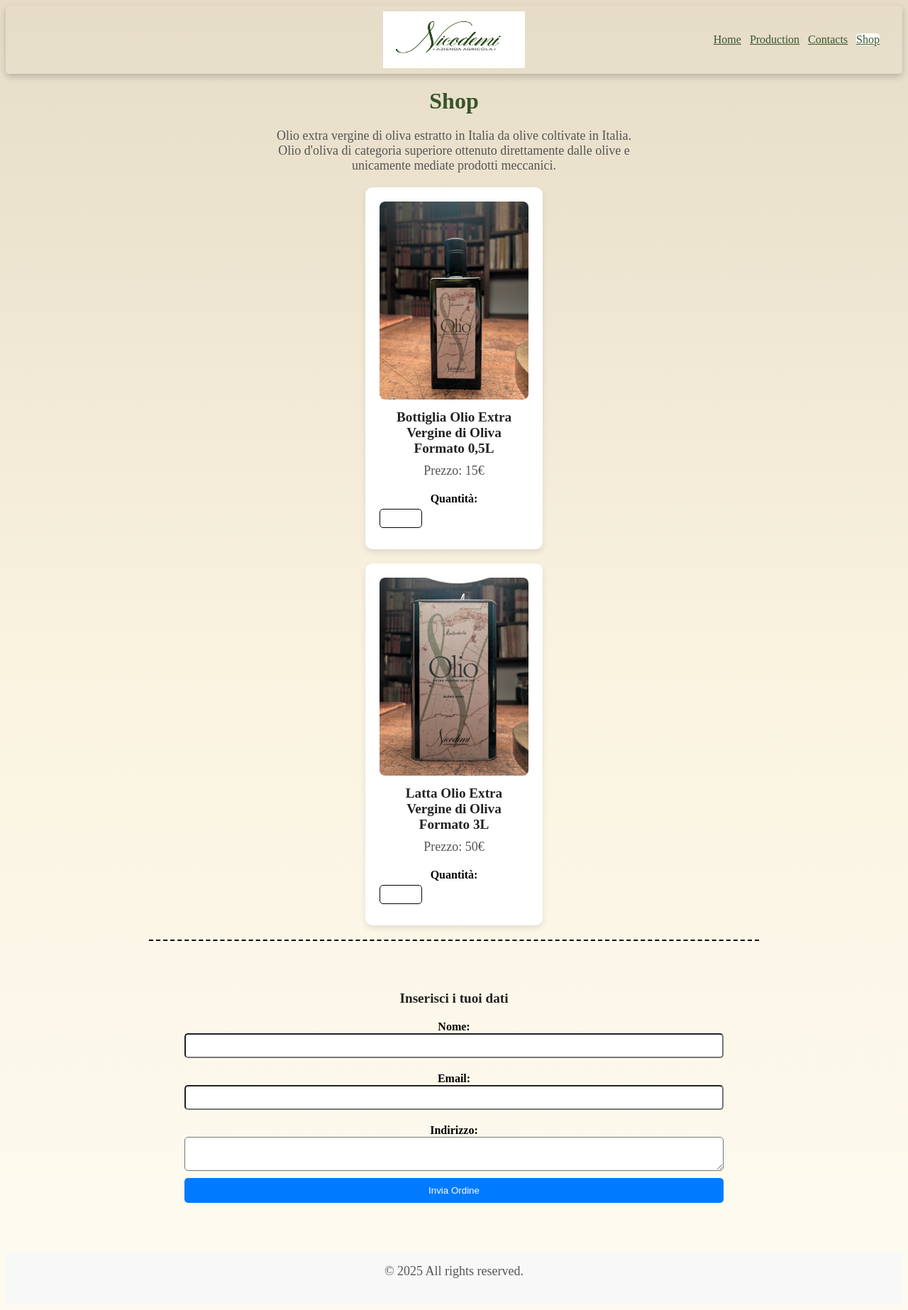
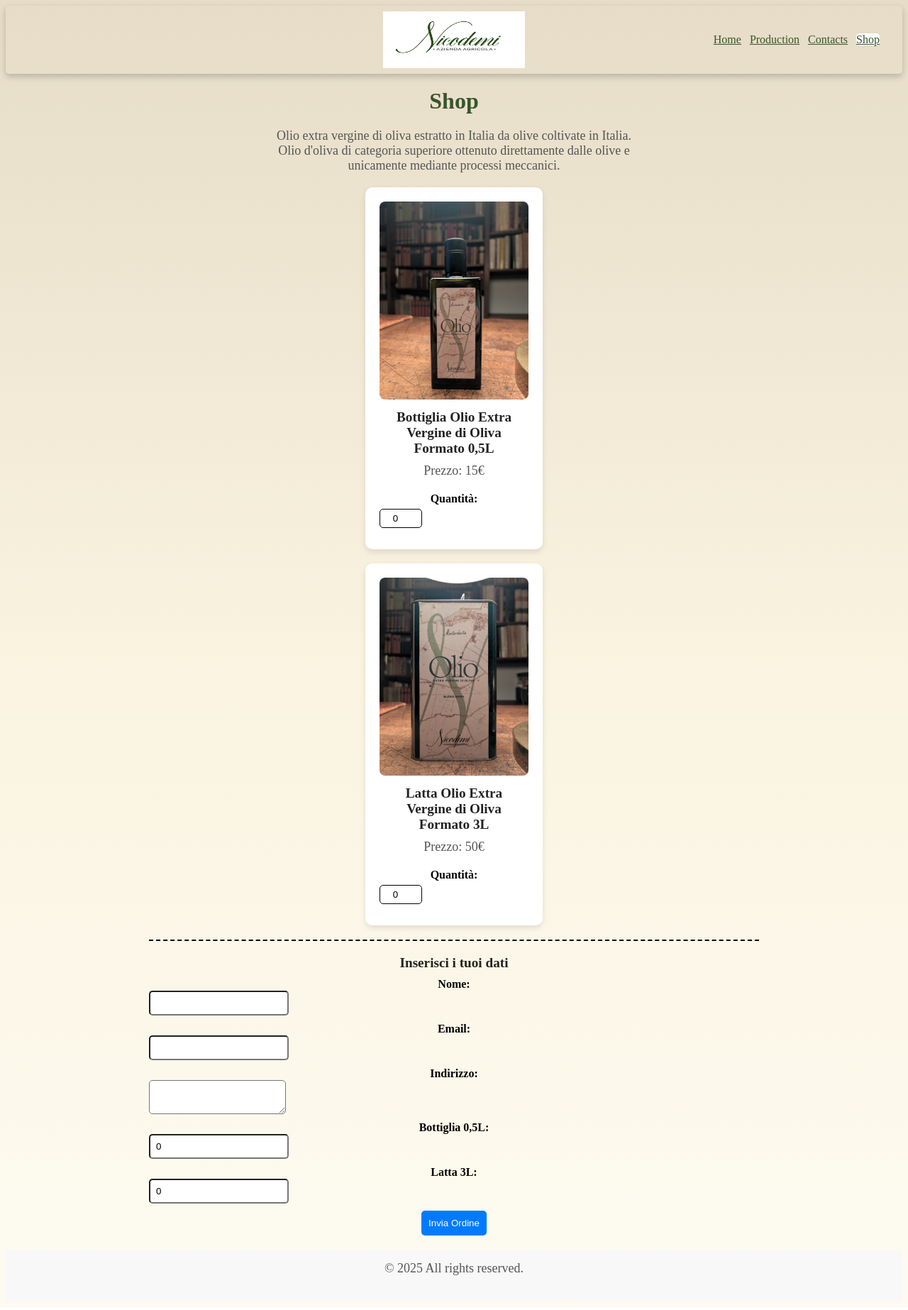
Before and after one commit to GiuseppeSonny/NicodemiProject, a React (Vite) app: page /shop in a window 1280 px wide. Shown: the whole page at 71% size. Built offline with nearby package versions, Linux system fonts and the light colour scheme.

Commit message:
create EmailForm component + modified Shop page

```diff
--- /dev/null
+++ b/src/componets/emailform/EmailForm.jsx
@@ -0,0 +1,64 @@
+import { useState } from "react";
+/* import emailjs from "emailjs-com"; */
+
+const EmailForm = ({ quantity }) => {
+  const [formData, setFormData] = useState({
+    name: "",
+    email: "",
+    address: "",
+  });
+
+  const handleChange = (e) => {
+    setFormData({ ...formData, [e.target.name]: e.target.value });
+  };
+
+  const handleSubmit = (e) => {
+    e.preventDefault();
+
+    // Dati da inviare a EmailJS
+    const emailData = {
+      user_name: formData.name,
+      user_email: formData.email,
+      user_address: formData.address,
+      bottle_qty: quantity.vetro,
+      can_qty: quantity.latte,
+    };
+
+    emailjs
+      .sendForm("YOUR_SERVICE_ID", "YOUR_TEMPLATE_ID", e.target, "YOUR_USER_ID")
+      .then(() => {
+        alert("Il tuo ordine è stato inviato con successo!");
+        setFormData({ name: "", email: "", address: "" });
+      })
+      .catch(() => {
+        alert("Si è verificato un errore nell'invio dell'ordine.");
+      });
+
+    e.target.reset();
+  };
+
+  return (
+    <form onSubmit={handleSubmit}>
+      <h3>Inserisci i tuoi dati</h3>
+
+      <label>Nome:</label>
+      <input type="text" name="name" required onChange={handleChange} />
+
+      <label>Email:</label>
+      <input type="email" name="email" required onChange={handleChange} />
+
+      <label>Indirizzo:</label>
+      <textarea name="address" required onChange={handleChange} />
+
+      <label>Bottiglia 0,5L:</label>
+      <input type="number" name="bottle_qty" value={quantity.vetro} readOnly />
+
+      <label>Latta 3L:</label>
+      <input type="number" name="can_qty" value={quantity.latte} readOnly />
+
+      <button type="submit">Invia Ordine</button>
+    </form>
+  );
+};
+
+export default EmailForm;
--- a/src/pages/shop/Shop.jsx
+++ b/src/pages/shop/Shop.jsx
@@ -1,70 +1,40 @@
 import { useState } from "react";
 import styles from "./shop.module.scss";
+import EmailForm from "../../componets/emailform/EmailForm.jsx";
 
 const Shop = () => {
-  const [quantity, setQuantity] = useState(1);
-  const [formData, setFormData] = useState({
-    name: "",
-    email: "",
-    address: "",
-  });
-  const handleChange = (e) => {
-    setFormData({ ...formData, [e.target.name]: e.target.value });
-  };
+  // Stato per la quantità dei prodotti
+  const [quantity, setQuantity] = useState({ vetro: 0, latte: 0 });
 
-  const handleSubmit = (e) => {
-    e.preventDefault();
-
-    const emailData = {
-      user_name: formData.name,
-      user_email: formData.email,
-      user_address: formData.address,
-      product_quantity: quantity,
-      product_name: "Olio",
-    };
-
-    emailjs
-      .send(
-        "YOUR_SERVICE_ID", // Sostituisci con il tuo Service ID
-        "YOUR_TEMPLATE_ID", // Sostituisci con il tuo Template ID
-        emailData,
-        "YOUR_USER_ID" // Sostituisci con il tuo User ID
-      )
-
-      .then((response) => {
-        alert("Il tuo ordine è stato inviato correttamente!");
-        setFormData({
-          name: "",
-          email: "",
-          address: "",
-        });
-        setQuantity(1);
-
-        error;
-        {
-          alert("Si è verificato un errore durante l'invio dell'ordine.");
-        }
-      });
-  };
   return (
     <div className={styles.main}>
       <div className={styles.workstext}>
         <h2>Shop</h2>
-        <p>Olio extra vergine di oliva estratto in Italia da olive coltivate in Italia.
-        <br />
-        Olio d'oliva di categoria superiore ottenuto direttamente dalle olive e <br />
-        unicamente mediate prodotti meccanici. <br />
+        <p>
+          Olio extra vergine di oliva estratto in Italia da olive coltivate in
+          Italia.
+          <br />
+          Olio d'oliva di categoria superiore ottenuto direttamente dalle olive
+          e <br />
+          unicamente mediante processi meccanici. <br />
         </p>
       </div>
 
       <div className={styles.productsContainer}>
+        {/* Prodotto Bottiglia 0,5L */}
         <div className={styles.productCard}>
           <img
-            src="src\assets\images\olio-piccolo.jpg"
+            src="src/assets/images/olio-piccolo.jpg"
             alt="Olio piccolo"
             className={styles.productImage}
           />
-          <h3>Bottiglia Olio Extra<br/>Vergine di Oliva<br/>Formato 0,5L</h3>
+          <h3>
+            Bottiglia Olio Extra
+            <br />
+            Vergine di Oliva
+            <br />
+            Formato 0,5L
+          </h3>
           <p>Prezzo: 15€</p>
 
           <label>Quantità:</label>
@@ -73,17 +43,26 @@ const Shop = () => {
             type="number"
             min="0"
             value={quantity.vetro}
-            onChange={(e) => setQuantity(e.target.value)}
+            onChange={(e) =>
+              setQuantity({ ...quantity, vetro: parseInt(e.target.value) })
+            }
           />
         </div>
 
+        {/* Prodotto Latta 3L */}
         <div className={styles.productCard}>
           <img
             src="src/assets/images/olio-grande.jpg"
-            alt="olio grande"
+            alt="Olio grande"
             className={styles.productImage}
           />
-          <h3>Latta Olio Extra<br/>Vergine di Oliva<br/>Formato 3L</h3>
+          <h3>
+            Latta Olio Extra
+            <br />
+            Vergine di Oliva
+            <br />
+            Formato 3L
+          </h3>
           <p>Prezzo: 50€</p>
 
           <label>Quantità:</label>
@@ -92,27 +71,16 @@ const Shop = () => {
             type="number"
             min="0"
             value={quantity.latte}
-            onChange={(e) => setQuantity(e.target.value)}
+            onChange={(e) =>
+              setQuantity({ ...quantity, latte: parseInt(e.target.value) })
+            }
           />
         </div>
       </div>
 
-      <hr className={styles.dashedline}/>
+      <hr className={styles.dashedline} />
 
-      <form onSubmit={handleSubmit} className={styles.orderform}>
-        <h3>Inserisci i tuoi dati</h3>
-
-        <label>Nome:</label>
-        <input  type="text" name="name" required onChange={handleChange} />
-
-        <label>Email:</label>
-        <input type="email" name="email" required onChange={handleChange} />
-
-        <label>Indirizzo:</label>
-        <textarea name="address" required onChange={handleChange} />
-
-        <button type="submit">Invia Ordine</button>
-      </form>
+      <EmailForm quantity={quantity} />
     </div>
   );
 };
```
